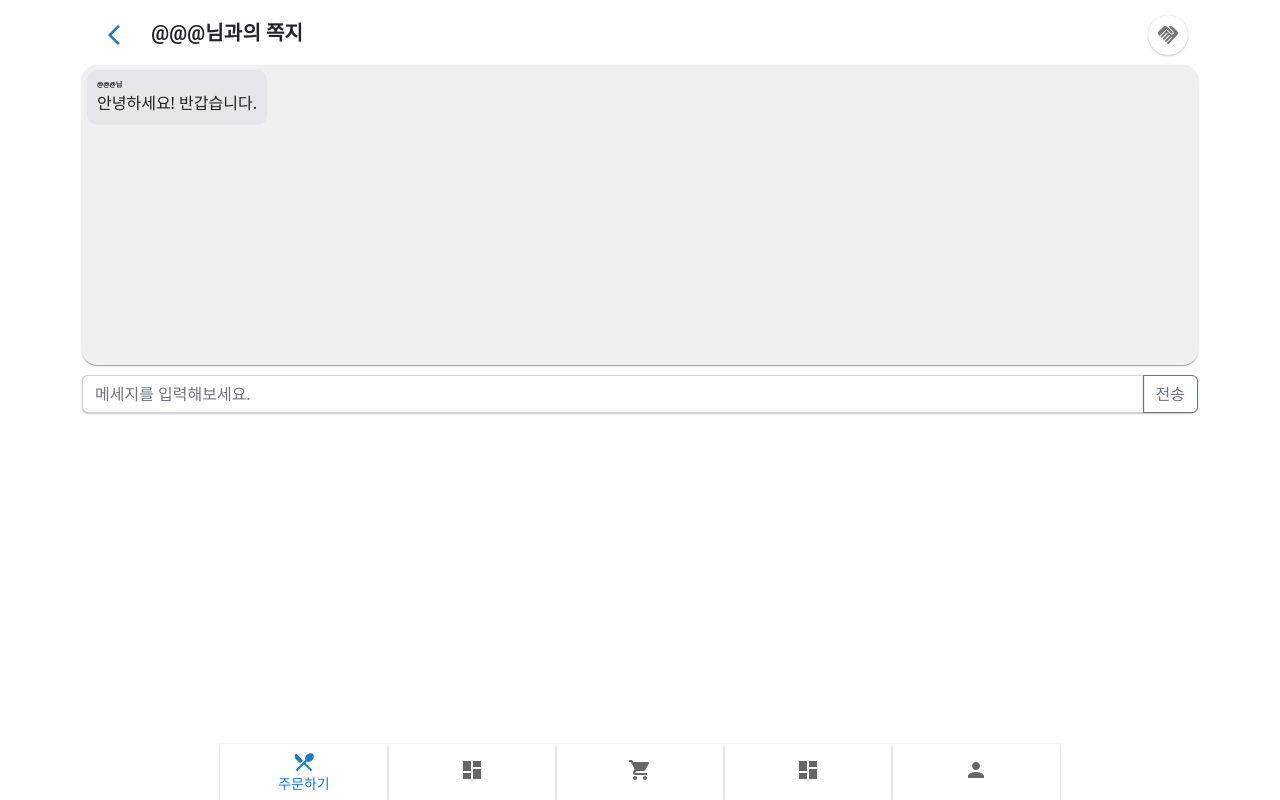
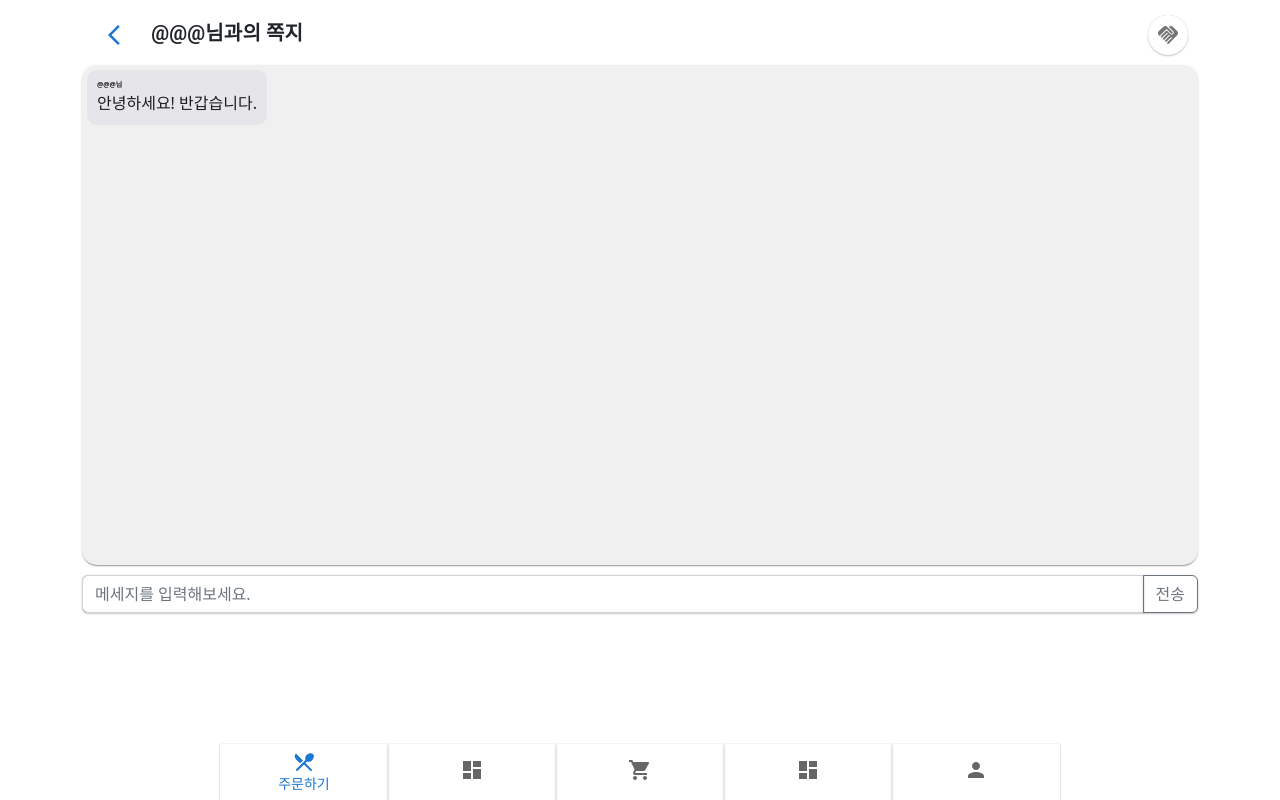
Before and after one commit to BugiSquad/GraduationProject2023, a React (Create React App) app: page /mypage/message in a window 1280 px wide. Built offline with nearby package versions, Linux system fonts and the light colour scheme.

Commit message:
Update Message.tsx

```diff
--- a/src/pages/Message.tsx
+++ b/src/pages/Message.tsx
@@ -43,7 +43,7 @@ export const Message: React.FC = () => {
 
             <Card sx={{
                 minWidth: 200,
-                minHeight: 300,
+                minHeight: 500,
                 padding: '10px 5',
                 marginTop: '10px',
                 backgroundColor: '#F0F0F0',
```
